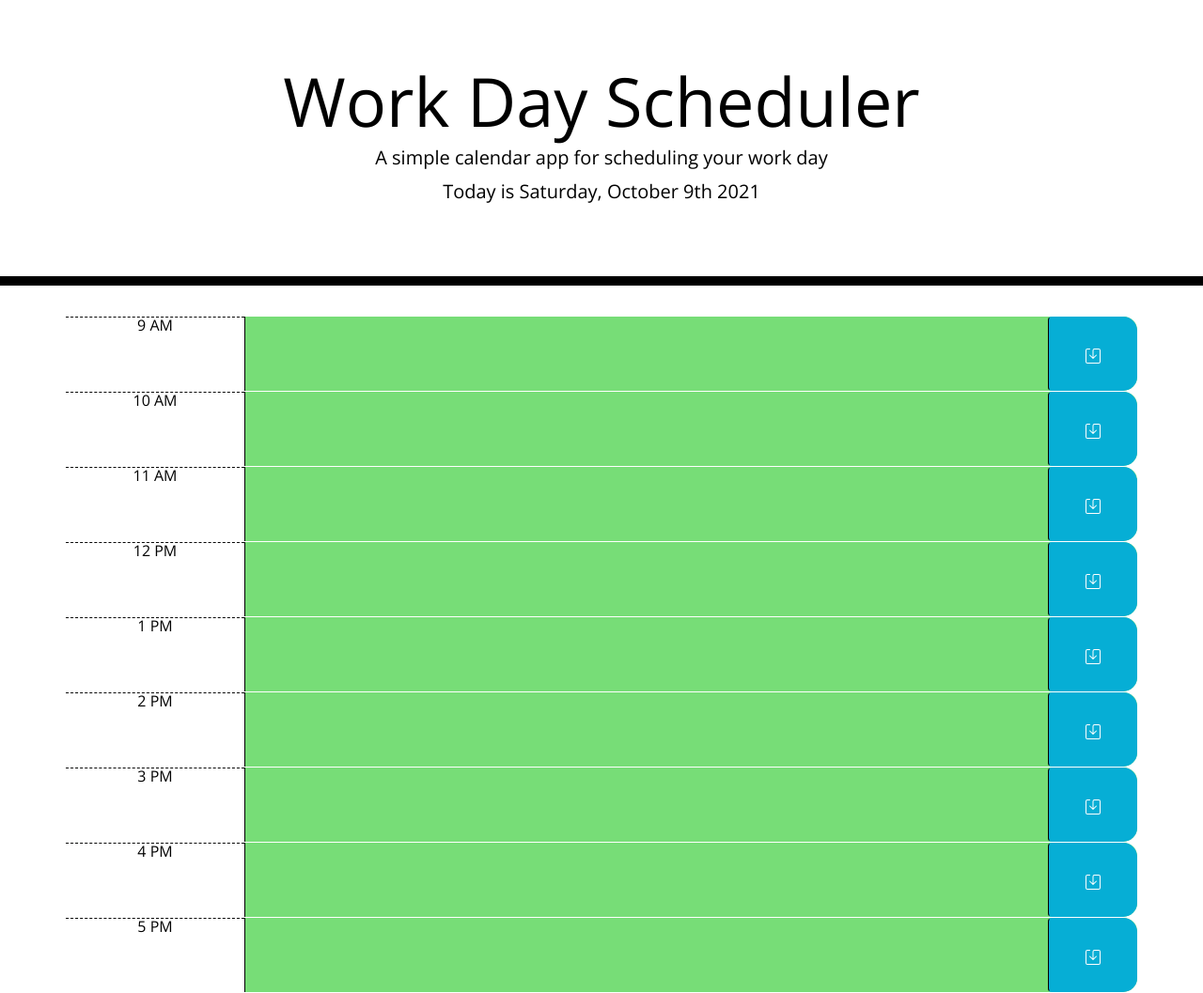
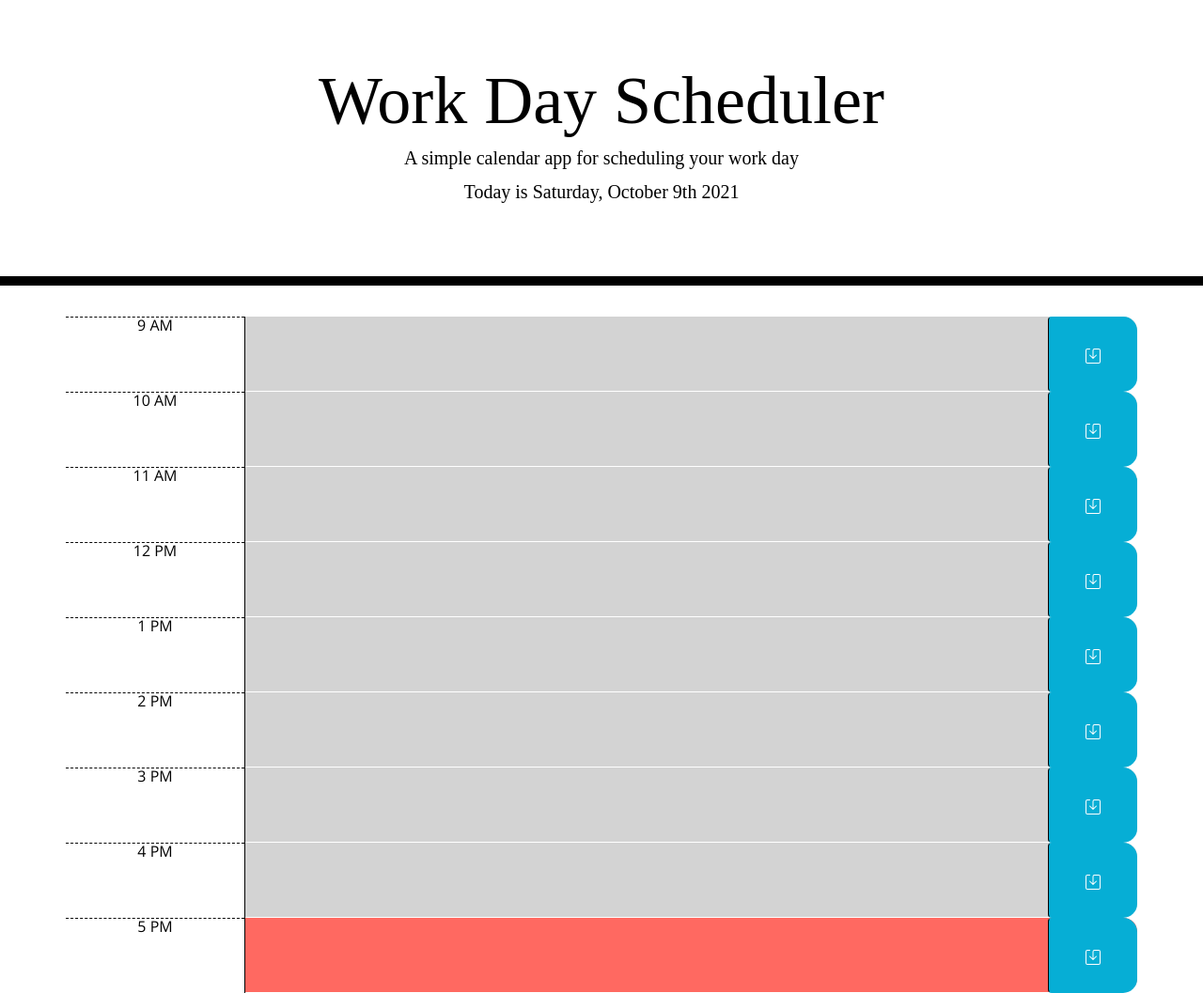
Before and after one commit to taliitacamargo/work-day-scheduler, a plain HTML site: page index.html in a window 1280 px wide. Shown: the whole page at 94% size. Drawn offline with nearby package versions, Linux system fonts and the light colour scheme.

Commit message:
final changes

```diff
--- a/script.js
+++ b/script.js
@@ -18,7 +18,7 @@ $("#currentDay").text(dayWeek);
         function timeRecord() {
         var theTimeNow = moment().hour();
         $(".time-block").each(function() {
-            var BlockTime = parseInt($(this).attr("id").split("hour")[1]);
+            var BlockTime = parseInt($(this).attr("id").split("hrs")[1]);
 if (BlockTime < theTimeNow ) {
         $(this).removeClass("future");
         $(this).removeClass("present");
--- a/style.css
+++ b/style.css
@@ -11,12 +11,15 @@ body {
     color: #000000;
     border-left: 1px solid black;
     padding: 10px;
+    font-family: 'Neuton', serif;
+    font-size:30px;
 
 
   }
 
   .jumbotron {
     text-align: center;
+    font-family: 'Neuton', serif;;
     background-color: transparent;
     color: black;
     border-radius: 0;
@@ -68,8 +71,6 @@ body {
     border-bottom-right-radius: 15px;
     background-color: #06aed5;
     color: white;
-
-
   }
 
   .saveBtn i:hover {
```
Also changed, not shown: index.html (+1 -1 lines). Lines whose indentation alone changed are shown as unchanged.
